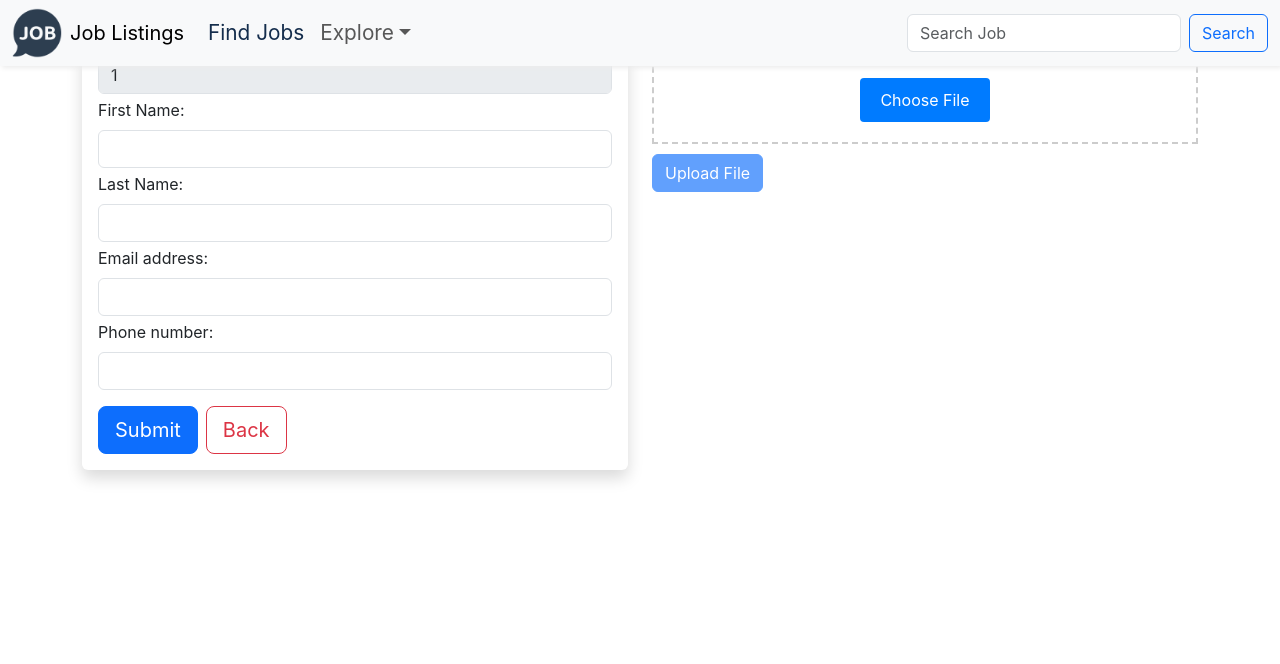
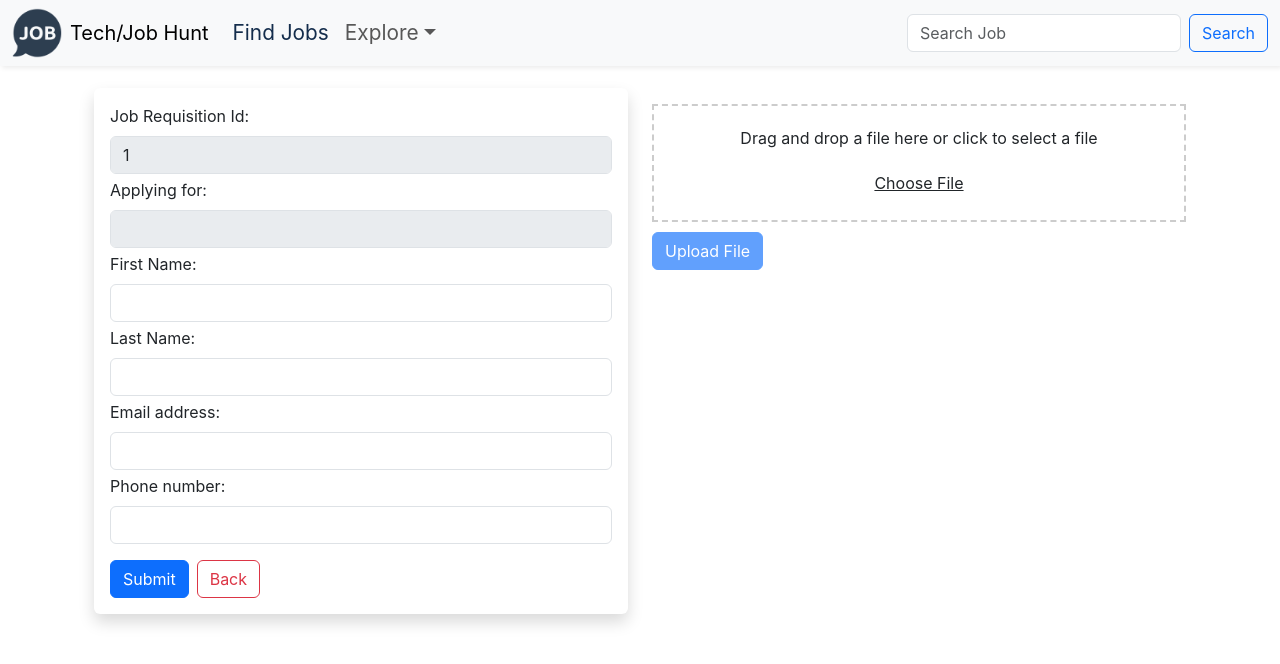
Before and after one commit to marielyeng/Applicant-Screening, a React (Create React App) app in the folder screening-app/frontend/: page /apply/1 in a window 1280 px wide. Shown: the top 664 px of the page. Built offline with nearby package versions, Linux system fonts and the light colour scheme; no server answers; a web font is replaced by a local one.

Commit message:
Enhanced job post UI and file upload UI

```diff
--- a/screening-app/frontend/src/components/AdminJobPost.tsx
+++ b/screening-app/frontend/src/components/AdminJobPost.tsx
@@ -2,6 +2,8 @@ import React, { useState, useEffect } from 'react';
 import axios from 'axios';
 import { useNavigate } from 'react-router-dom';
 import AdminLogout from './AdminLogout';
+import Container from 'react-bootstrap/Container';
+import styled from 'styled-components';
 
 const AdminPostJob: React.FC = () => {
   const [jobTitle, setJobTitle] = useState('');
@@ -45,7 +47,7 @@ const AdminPostJob: React.FC = () => {
   };
 
   return (
-    <div className="container mt-5">
+    <Wrapper>
       <h2>Post a New Job</h2>
       <div className="form-group my-3">
         <input
@@ -74,11 +76,15 @@ const AdminPostJob: React.FC = () => {
       </div>
       <button className="btn btn-success" onClick={handleSubmit}>Post Job</button>
 
-        <div className="mt-3">
+        <span className="p-3">
           <AdminLogout />
-        </div>
-    </div>
+        </span>
+    </Wrapper>
   );
 };
 
+const Wrapper = styled(Container)`
+  margin-top: 7%;
+`;
+
 export default AdminPostJob;
--- a/screening-app/frontend/src/components/AdminLogin.tsx
+++ b/screening-app/frontend/src/components/AdminLogin.tsx
@@ -70,7 +70,7 @@ export const AdminLogin: React.FC = () => {
 };
 
 const LContainer = styled(Container)`
-  margin-top: 5%;
+  margin-top: 10%;
   background-color: #e7eaf6;
   padding: 24px;
   border-radius: 48px;
--- a/screening-app/frontend/src/components/CustomButton.tsx
+++ b/screening-app/frontend/src/components/CustomButton.tsx
@@ -8,6 +8,7 @@ interface CustomButtonProps {
     text: string; // Button text
     className?: string; // Additional classes for styling
     onClick?: () => void; // Optional click handler
+    disabled?: boolean;
 }
 
 const CustomButton: React.FC<CustomButtonProps> = ({
@@ -16,6 +17,7 @@ const CustomButton: React.FC<CustomButtonProps> = ({
     text,
     className = '',
     onClick,
+    disabled
 }) => {
     return (
         <Button
--- a/screening-app/frontend/src/components/FormApplication.tsx
+++ b/screening-app/frontend/src/components/FormApplication.tsx
@@ -1,31 +1,42 @@
 import React from 'react';
 import Form from 'react-bootstrap/Form';
-import { Heading } from './Heading';
 import CustomButton from './CustomButton';
 import { useNavigate } from 'react-router-dom';
+import { useLocation } from 'react-router-dom';
 
 interface ApplicationProps {
   id: string;
-  jobTitle: string;
+  jobTitle?: string;
 }
 
 export const FormApplication: React.FC<ApplicationProps> = ({id, jobTitle}) => {
+  const location = useLocation();
   const navigate = useNavigate();
-  console.log(`id: ${id}`);
+
+  const { title } = location.state || {};
 
   const handleBackClick = () => {
     navigate(`/jobs/${id}`)
   }
   return (
     <Form className="shadow p-3 mb-5 bg-white rounded">
-      <Heading title={jobTitle} />
 
-      <Form.Group className="mb-1" controlId="formFName">
+        <Form.Group className="mb-1" controlId="formAppId">
         <Form.Label>Job Requisition Id:</Form.Label>
         <Form.Control
             type="text"
-            name="fname"
+            name="appId"
             value={id}
+            disabled
+            />
+        </Form.Group>
+
+        <Form.Group className="mb-1" controlId="formJTitle">
+        <Form.Label>Applying for:</Form.Label>
+        <Form.Control
+            type="text"
+            name="jtitle"
+            value={title}
             disabled
             />
         </Form.Group>
@@ -74,14 +85,12 @@ export const FormApplication: React.FC<ApplicationProps> = ({id, jobTitle}) => {
         <div className="d-flex">
             <CustomButton
                 variant="primary"
-                size="lg"
                 text="Submit"
                 className="me-2"
               //  onClick={handleApplyClick}
             />
             <CustomButton
                 variant="outline-danger"
-                size="lg"
                 text="Back"
                 onClick={handleBackClick}
             />
--- a/screening-app/frontend/src/components/FormFileUpload.tsx
+++ b/screening-app/frontend/src/components/FormFileUpload.tsx
@@ -13,6 +13,7 @@ interface FileUploadProps {
 export const FormFileUpload: React.FC<FileUploadProps> = ({ onFileUpload }) => {
   const [dragActive, setDragActive] = useState(false);
   const [selectedFile, setSelectedFile] = useState<File | null>(null);
+  const [uploadedFile, setUploadedFile] = useState<any>(null); // Store uploaded file details
   const [uploadStatus, setUploadStatus] = useState<string>("");
 
   const handleFileChange = (e: React.ChangeEvent<HTMLInputElement>) => {
@@ -45,6 +46,19 @@ export const FormFileUpload: React.FC<FileUploadProps> = ({ onFileUpload }) => {
     }
   };
 
+  const handleRemoveFile = async () => {
+    if (!uploadedFile) return;
+
+    try {
+      const response = await axios.delete(`http://localhost:5000/api/uploads/${uploadedFile.id}`);
+      setUploadStatus("File removed successfully.");
+      setUploadedFile(null); // Clear uploaded file from the state
+    } catch (error) {
+      console.error("Error removing file:", error);
+      setUploadStatus("Error removing file.");
+    }
+  };
+
   const handleUpload = async () => {
     if (!selectedFile) {
       setUploadStatus("No file selected.");
@@ -55,12 +69,13 @@ export const FormFileUpload: React.FC<FileUploadProps> = ({ onFileUpload }) => {
     formData.append("file", selectedFile);
 
     try {
-      const response = await axios.post("http://localhost:5000/uploads", formData, {
+      const response = await axios.post("http://localhost:5000/api/uploads", formData, {
         headers: {
           "Content-Type": "multipart/form-data",
         },
       });
       setUploadStatus(response.data.message);
+      setUploadedFile(response.data.file); // Store the uploaded file details in the state
       setSelectedFile(null);
     } catch (error: any) {
       console.error("Error uploading file:", error);
@@ -84,12 +99,25 @@ export const FormFileUpload: React.FC<FileUploadProps> = ({ onFileUpload }) => {
             id="fileUpload"
           />
           <UploadLabel htmlFor="fileUpload">Choose File</UploadLabel>
+
+          {selectedFile && (
+            <RemoveLabel onClick={() => setSelectedFile(null)}>Remove Selected File</RemoveLabel>
+          )}
         </DropContainer>
+
         {selectedFile && (
           <div style={{ marginTop: "10px" }}>
             <strong>Selected File:</strong> {selectedFile.name}
           </div>
         )}
+
+        {uploadedFile && (
+          <div style={{ marginTop: "10px" }}>
+            <strong>Uploaded File:</strong> {uploadedFile.file_name}
+            <RemoveLabel onClick={handleRemoveFile}>Remove Uploaded File</RemoveLabel>
+          </div>
+        )}
+
         <Button
           variant="primary"
           onClick={handleUpload}
@@ -98,6 +126,7 @@ export const FormFileUpload: React.FC<FileUploadProps> = ({ onFileUpload }) => {
         >
           Upload File
         </Button>
+
         {uploadStatus && <p style={{ marginTop: "10px" }}>{uploadStatus}</p>}
       </Col>
     </Row>
@@ -121,14 +150,25 @@ const HiddenFileInput = styled(Form.Control)`
 `;
 
 const UploadLabel = styled.label`
-  background-color: #007bff;
-  color: white;
-  padding: 10px 20px;
+  padding: 5px 15px;
   border-radius: 4px;
   cursor: pointer;
   transition: background-color 0.3s ease;
+  text-decoration: underline;
 
   &:hover {
-    background-color: #0056b3;
+    color: #007bff;
   }
 `;
+
+const RemoveLabel = styled.span`
+  padding: 5px 15px;
+  border-radius: 4px;
+  cursor: pointer;
+  transition: background-color 0.3s ease;
+  text-decoration: underline;
+
+  &:hover {
+    color: #b30000;
+  }
+`;
--- a/screening-app/frontend/src/components/JobCards.tsx
+++ b/screening-app/frontend/src/components/JobCards.tsx
@@ -19,7 +19,7 @@ export const JobCards: React.FC<JobCardProps> = ({ id, title, description, detai
   };
 
   const handleApplyClick = () => {
-    navigate(`/apply/${id}`);
+    navigate(`/apply/${id}`, { state: { title } });
   };
 
   return (
--- a/screening-app/frontend/src/components/NavBar.tsx
+++ b/screening-app/frontend/src/components/NavBar.tsx
@@ -14,7 +14,7 @@ export const NavBar: React.FC = () => {
           <Logo>
               <a href="/"><JobLogo src = '/job.png' height='50px' width='50px'/></a>
             </Logo>
-          <Brand href="/">Job Listings</Brand>
+          <Brand href="/">Tech/Job Hunt</Brand>
           <Navbar.Toggle aria-controls="navbarScroll" />
           <Navbar.Collapse id="navbarScroll">
             <Nav
--- a/screening-app/frontend/src/pages/JobApplication.tsx
+++ b/screening-app/frontend/src/pages/JobApplication.tsx
@@ -6,6 +6,7 @@ import { FormApplication } from "../components/FormApplication";
 import { FormFileUpload } from "../components/FormFileUpload";
 import { useParams } from "react-router-dom";
 import axios from "axios";
+import styled from "styled-components";
 
 export const JobApplication: React.FC = () => {
   const [jobTitle, setJobTitle] = useState("");
@@ -25,11 +26,16 @@ export const JobApplication: React.FC = () => {
   }, [jobId])
 
     return (
-        <Container>
-      <Row>
-        <Col><FormApplication id={jobId ?? ''} jobTitle={jobTitle ?? ''} /></Col>
-        <Col><FormFileUpload /></Col>
-      </Row>
-    </Container>
+      <FormWrapper>
+        <Row>
+          <Col><FormApplication id={jobId ?? ''} jobTitle={jobTitle ?? ''} /></Col>
+          <Col><FormFileUpload /></Col>
+        </Row>
+    </FormWrapper>
     )
 }
+
+const FormWrapper = styled(Container)`
+  padding: 24px;
+  margin-top: 5%;
+`;
--- a/screening-app/frontend/src/pages/JobDetailedPage.tsx
+++ b/screening-app/frontend/src/pages/JobDetailedPage.tsx
@@ -1,9 +1,13 @@
 import React, { useState, useEffect } from 'react';
-import { useParams } from 'react-router-dom';
+import { useParams, useNavigate } from 'react-router-dom';
 import axios from 'axios';
+import Container from 'react-bootstrap/Container';
+import Button from 'react-bootstrap/Button';
+import styled from 'styled-components';
 
 export const JobDetailedPage: React.FC = () => {
   const { jobId } = useParams();
+  const navigate = useNavigate();
   const [jobDetails, setJobDetails] = useState<any>(null);  // State for job details
 
   useEffect(() => {
@@ -24,12 +28,26 @@ export const JobDetailedPage: React.FC = () => {
     return <div>Loading...</div>;
   }
 
+  const handleApplyClick = () => {
+    navigate(`/apply/${jobId}`, { state: { title: jobDetails.title } });
+  };
+
   return (
-    <div className="container mt-5">
+    <JobWrapper>
       <h2>{jobDetails.title}</h2>
       <p>{jobDetails.description}</p>
       <p>{jobDetails.details}</p>
-      <a href={`/apply/${jobId}`} className="btn btn-primary">Apply</a>
-    </div>
+      <Button className="btn btn-primary" onClick={handleApplyClick}>
+            Apply
+      </Button>
+    </JobWrapper>
   );
 };
+
+const JobWrapper = styled(Container)`
+  margin-top: 7%;
+  padding: 24px;
+  box-shadow: 2px 4px 8px #9fd3c7;
+  border-bottom: 4px solid #142d4c;
+  border-radius: 6px;
+`;
--- a/screening-app/frontend/src/pages/JobListPage.tsx
+++ b/screening-app/frontend/src/pages/JobListPage.tsx
@@ -37,11 +37,13 @@ export const JobListPage: React.FC = () => {
                   placeholder="Search Job"
                   className="me-2 flex-grow"
                   aria-label="Search"
-                style={{ width: '92%', justifySelf: 'center' }}
+                  style={{ width: '100%' }}
                 />
                 <Button variant="outline-primary">Search</Button>
           </Form>
+        </div>
 
+        <div>
           {jobs.map(job => (
             <CardWrapper key={job.id} className="col-md-4">
               <JobCards
@@ -60,11 +62,11 @@ export const JobListPage: React.FC = () => {
 
 const Container = styled.div`
   padding: 24px;
-  position: relative;
   display: flex;
   flex-direction: column;
   align-items: center;
-  margin-top: 10%;
+  justify-content: center;
+  margin-top: 5%;
 `;
 
 const CardWrapper = styled.div`
```
Also changed, not shown: 1 other file (tests, documents, lock files or other folders). Lines whose indentation alone changed are shown as unchanged.
